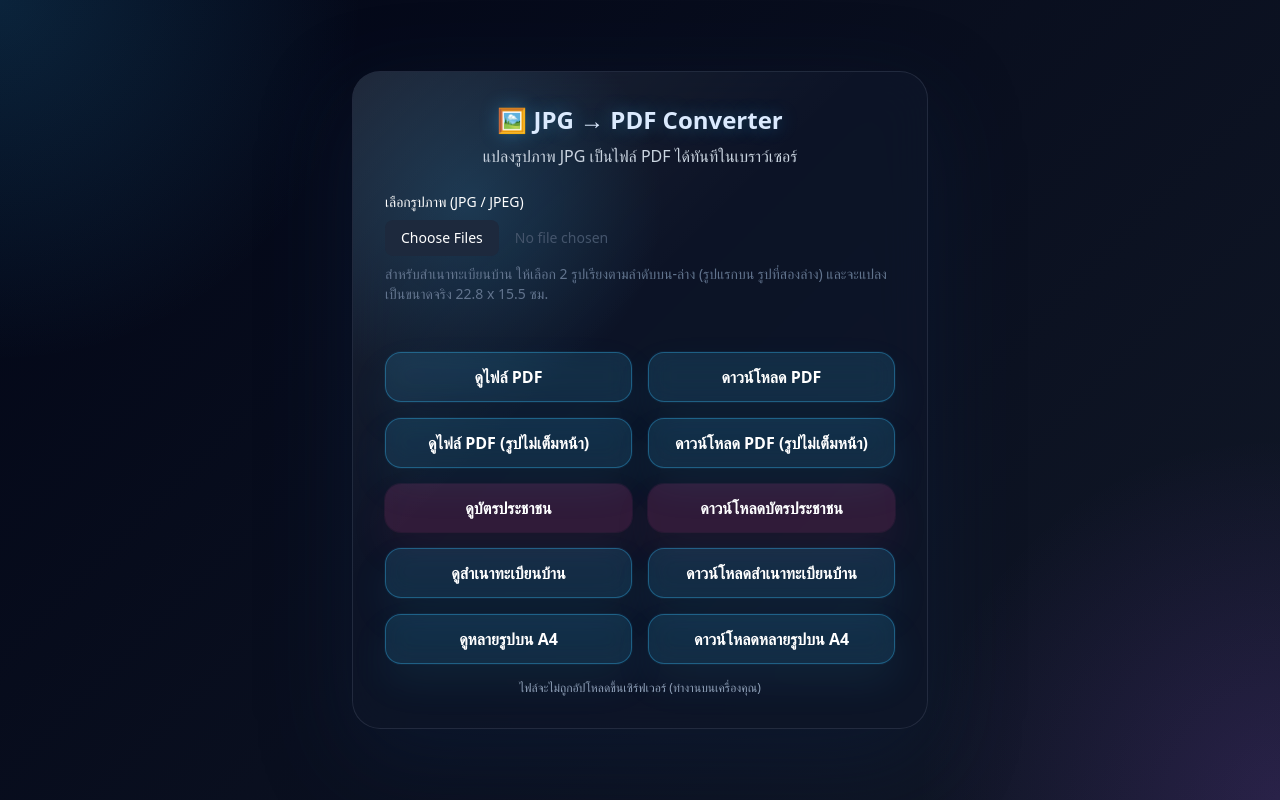
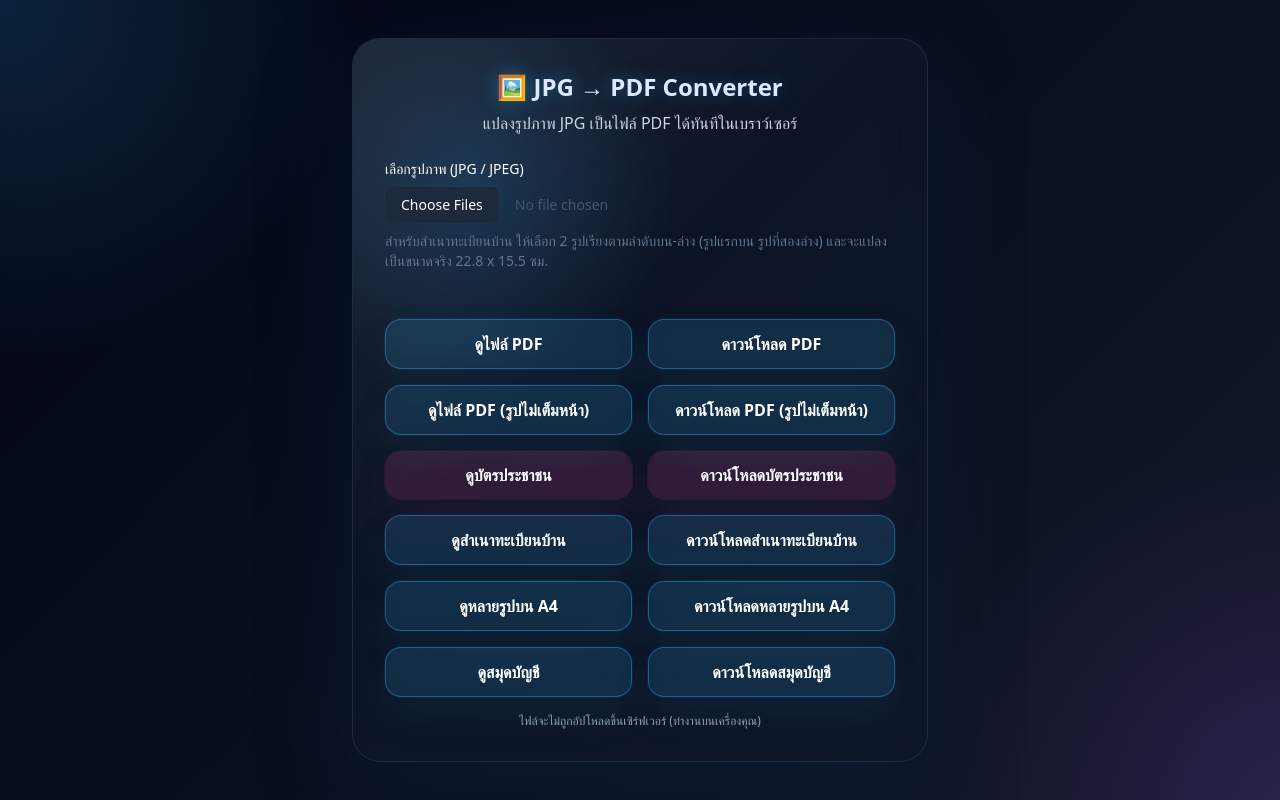
Before and after one commit to IsmeHim/convert-to-pdf, a plain HTML site: page index.html in a window 1280 px wide. Drawn offline with nearby package versions, Linux system fonts and the light colour scheme.

Commit message:
add function สมุดบัญชี

```diff
--- a/index.html
+++ b/index.html
@@ -136,6 +136,14 @@
         class="glass-button text-white font-semibold py-3 rounded-2xl transition">
         ดาวน์โหลดหลายรูปบน A4
       </button>
+      <button onclick="convertToPassbook(false)"
+        class="glass-button text-white font-semibold py-3 rounded-2xl transition">
+        ดูสมุดบัญชี
+      </button>
+      <button onclick="convertToPassbook(true)"
+        class="glass-button text-white font-semibold py-3 rounded-2xl transition">
+        ดาวน์โหลดสมุดบัญชี
+      </button>
     </div>
 
     <p class="text-xs text-center text-slate-400 mt-4">ไฟล์จะไม่ถูกอัปโหลดขึ้นเซิร์ฟเวอร์ (ทำงานบนเครื่องคุณ)</p>
--- a/script.js
+++ b/script.js
@@ -326,3 +326,51 @@ function fileToBase64(file) {
     reader.readAsDataURL(file);
   });
 }
+
+async function convertToPassbook(download) {
+  if (!selectedFiles.length) {
+    alert('กรุณาเลือกรูปก่อน');
+    return;
+  }
+
+  const loading = document.getElementById('loading');
+  loading.classList.remove('hidden');
+
+  const { jsPDF } = window.jspdf;
+  const pdf = new jsPDF('p', 'mm', 'a4');
+  const pageWidth = pdf.internal.pageSize.getWidth();
+  const pageHeight = pdf.internal.pageSize.getHeight();
+  const passbookWidth = 80; // ความกว้างรูปสมุดบัญชี หน่วยมิลลิเมตร
+  const passbookHeight = 120; // ความสูงรูปสมุดบัญชี หน่วยมิลลิเมตร
+  const offsetX = 0; // ขยับซ้าย/ขวา: ค่าบวกไปขวา, ค่าลบไปซ้าย
+  const offsetY = -60; // ขยับขึ้น/ลง: ค่าบวกลงล่าง, ค่าลบขึ้นบน
+
+  const images = await Promise.all(selectedFiles.map(async file => {
+    const imgData = await fileToBase64(file);
+    const img = new Image();
+    img.src = imgData;
+    await new Promise(resolve => img.onload = resolve);
+    return img;
+  }));
+
+  images.forEach((img, index) => {
+    if (index > 0) pdf.addPage();
+
+    const scale = Math.min(passbookWidth / img.width, passbookHeight / img.height);
+    const imgWidth = img.width * scale;
+    const imgHeight = img.height * scale;
+    const imgX = (pageWidth - imgWidth) / 2 + offsetX;
+    const imgY = (pageHeight - imgHeight) / 2 + offsetY;
+
+    pdf.addImage(img, 'JPEG', imgX, imgY, imgWidth, imgHeight);
+  });
+
+  if (download) {
+    pdf.save('passbook.pdf');
+  } else {
+    const blobUrl = pdf.output('bloburl');
+    window.open(blobUrl, '_blank');
+  }
+
+  loading.classList.add('hidden');
+}
```
